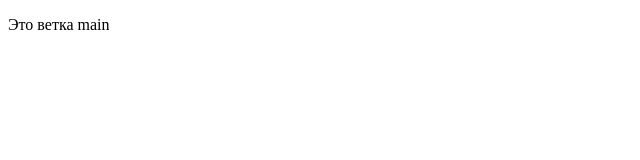
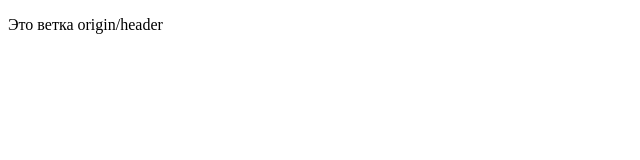
Before and after one commit to KrauseWassili/01_git_intro_02_09_2025, a plain HTML site: page index.html in a window 1280 px wide. Shown: the full height of the page, 0-640 px from the left. Drawn offline with Linux system fonts and the light colour scheme.

Commit message:
fixed_index

```diff
--- a/index.html
+++ b/index.html
@@ -8,7 +8,7 @@
 </head>
 
 <body>
-    <p>Это ветка main</p>
+    <p>Это ветка origin/header</p>
 </body>
 
 </html>
```
